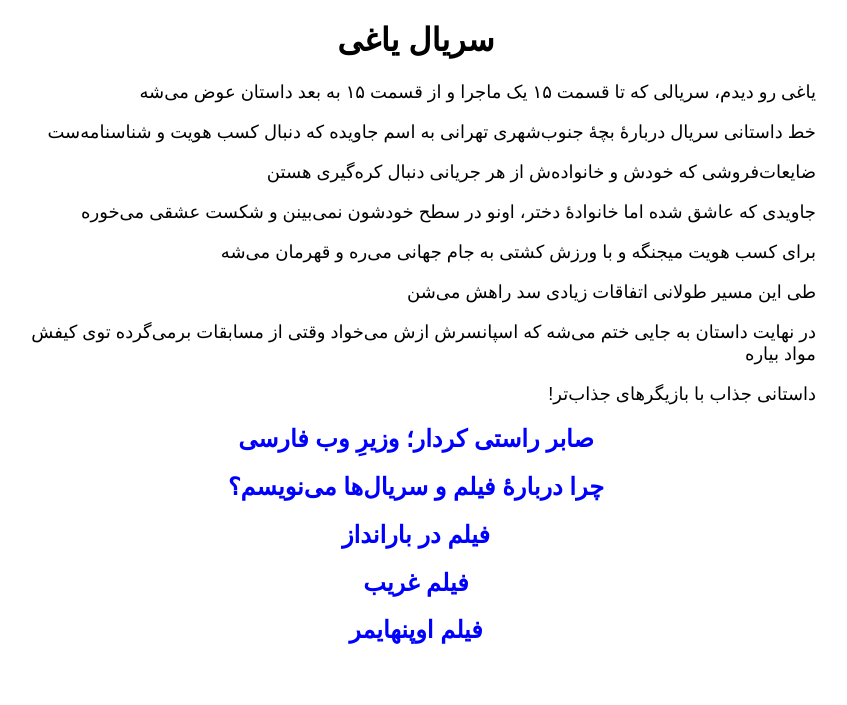
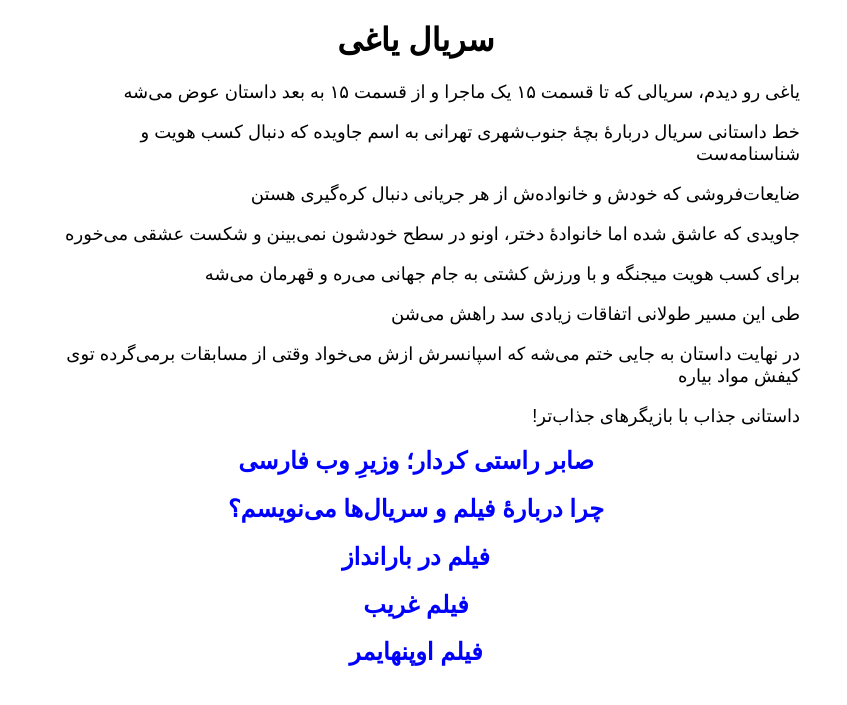
Before and after one commit to darkblog/darkblog.github.io, a Jekyll site: the page built from _posts/2023-8-19-4.md, in a window 1280 px wide. Shown: the top 705 px of the page, without its empty margins (357-1204 px from the left). Built offline with Jekyll 4.4.1, drawn with Linux system fonts in a browser that asks for light colours.

Commit message:
Update default.html

```diff
--- a/_layouts/default.html
+++ b/_layouts/default.html
@@ -10,7 +10,7 @@
 <title>{{ page.title }}</title>
 <meta name="description" content="{{ page.title }}">
 <link rel="canonical" href="{{ page.url | replace:'index.html','' | prepend: site.baseurl | prepend: site.url }}">
-<style>body{font-family:sans-serif;margin:auto;max-width:50em;text-align:center;padding:0 1.25em 0 1.25em}a{color:blue;text-decoration:none}p{text-align:right;font-size:large}</style>
+<style>body{font-family:sans-serif;margin:auto;max-width:48em;text-align:center;padding:0 1.25em 0 1.25em}a{color:blue;text-decoration:none}p{text-align:right;font-size:large}</style>
 </head>
 <body>
 <h1>{{ page.title }}</h1>
```
